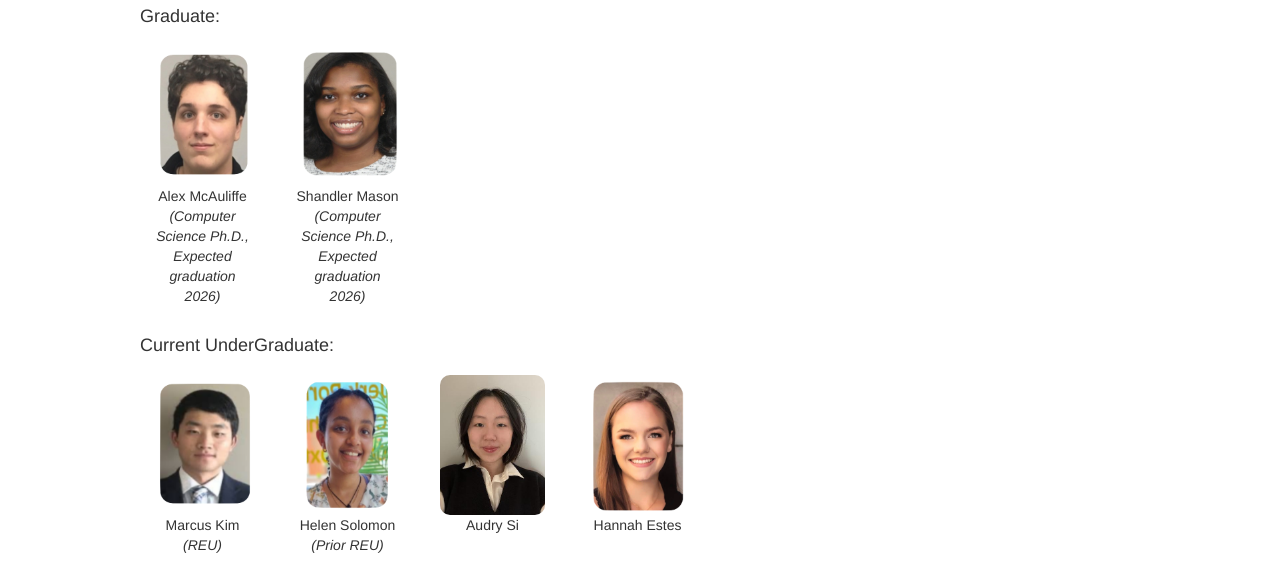
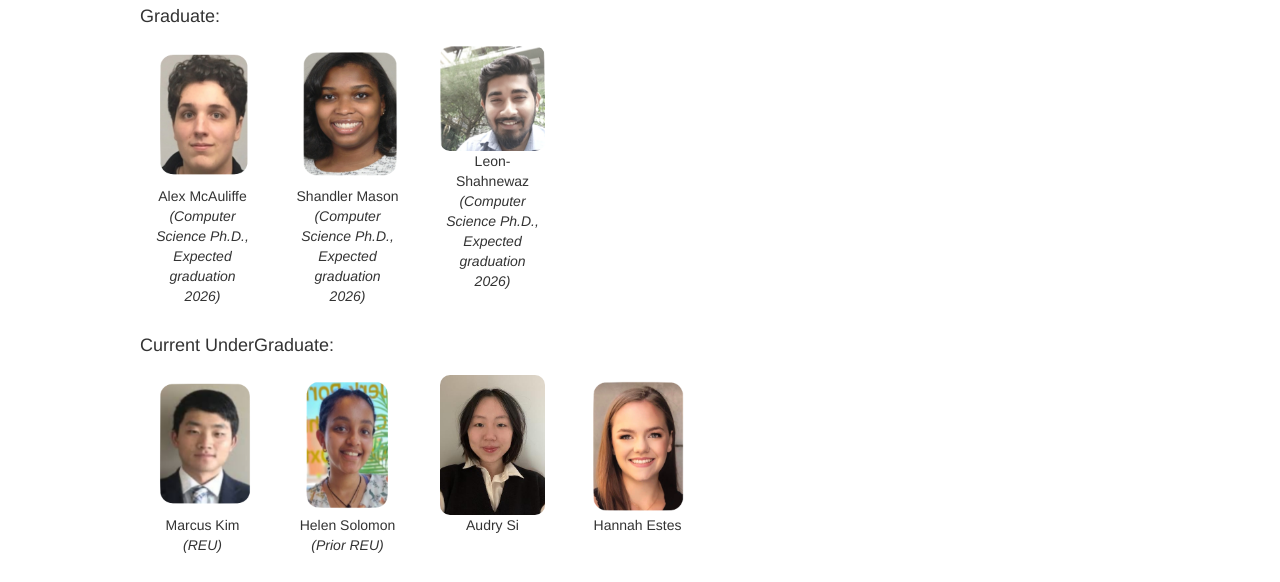
Before and after one commit to SandeepKuttal/kuttal, a plain HTML site: page people.html in a window 1280 px wide. Shown: the part 207-789 px from the top of the page. Drawn offline with nearby package versions, Linux system fonts and the light colour scheme.

Commit message:
Update people.html

```diff
--- a/people.html
+++ b/people.html
@@ -47,6 +47,12 @@
                 <div class="student">
                     <a href="#"><img src="people/shandler-mason.png"> </a>
                     <p>Shandler Mason <i>(Computer Science Ph.D., Expected graduation 2026)</i></p>
+                </div>
+                </li>
+              <li>
+                <div class="student">
+                    <a href="#"><img src="people/Leon-Shahnewaz.png"> </a>
+                    <p>Leon-Shahnewaz <i>(Computer Science Ph.D., Expected graduation 2026)</i></p>
                 </div>
                 </li>
             </ul>
```
